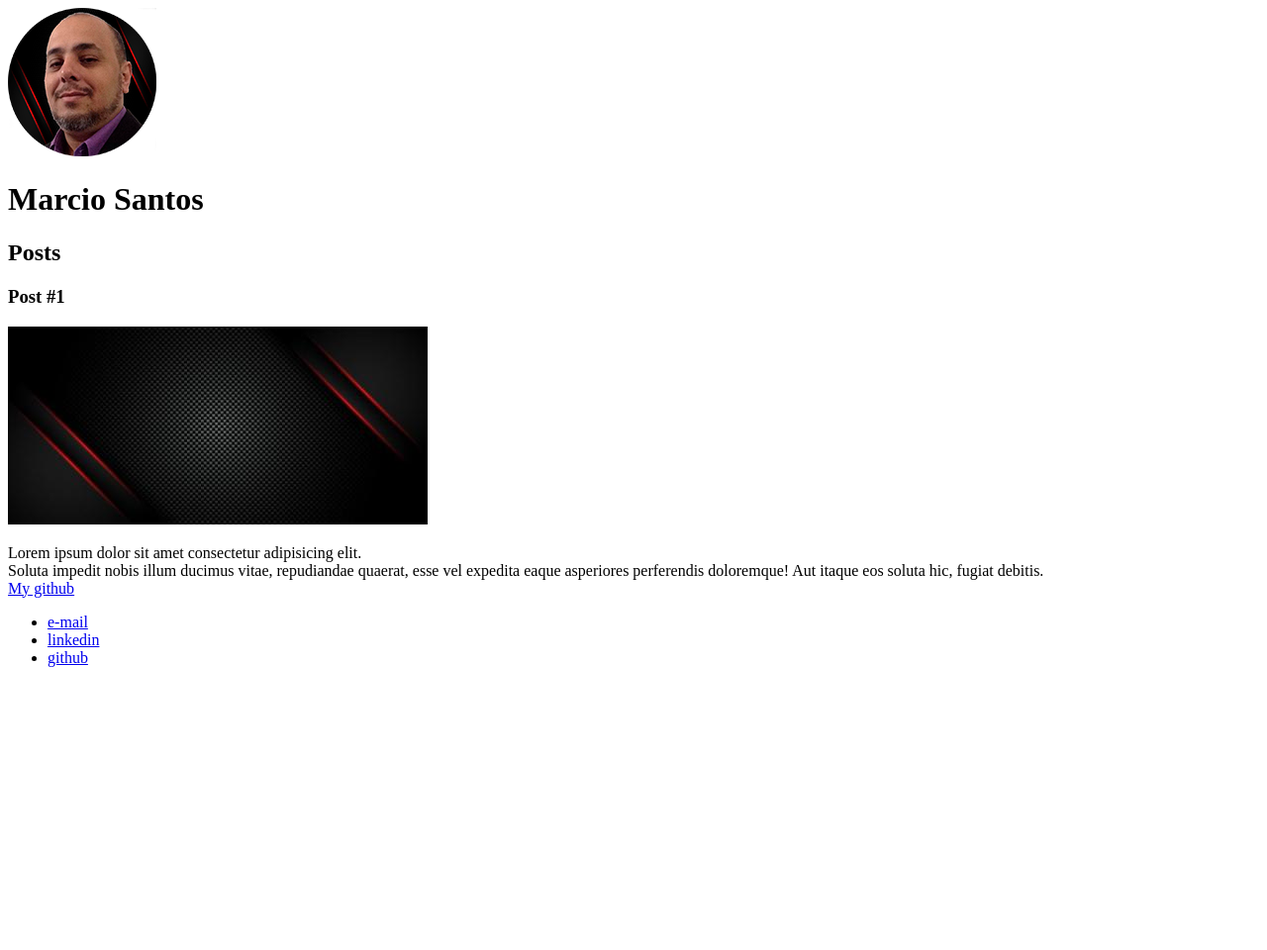
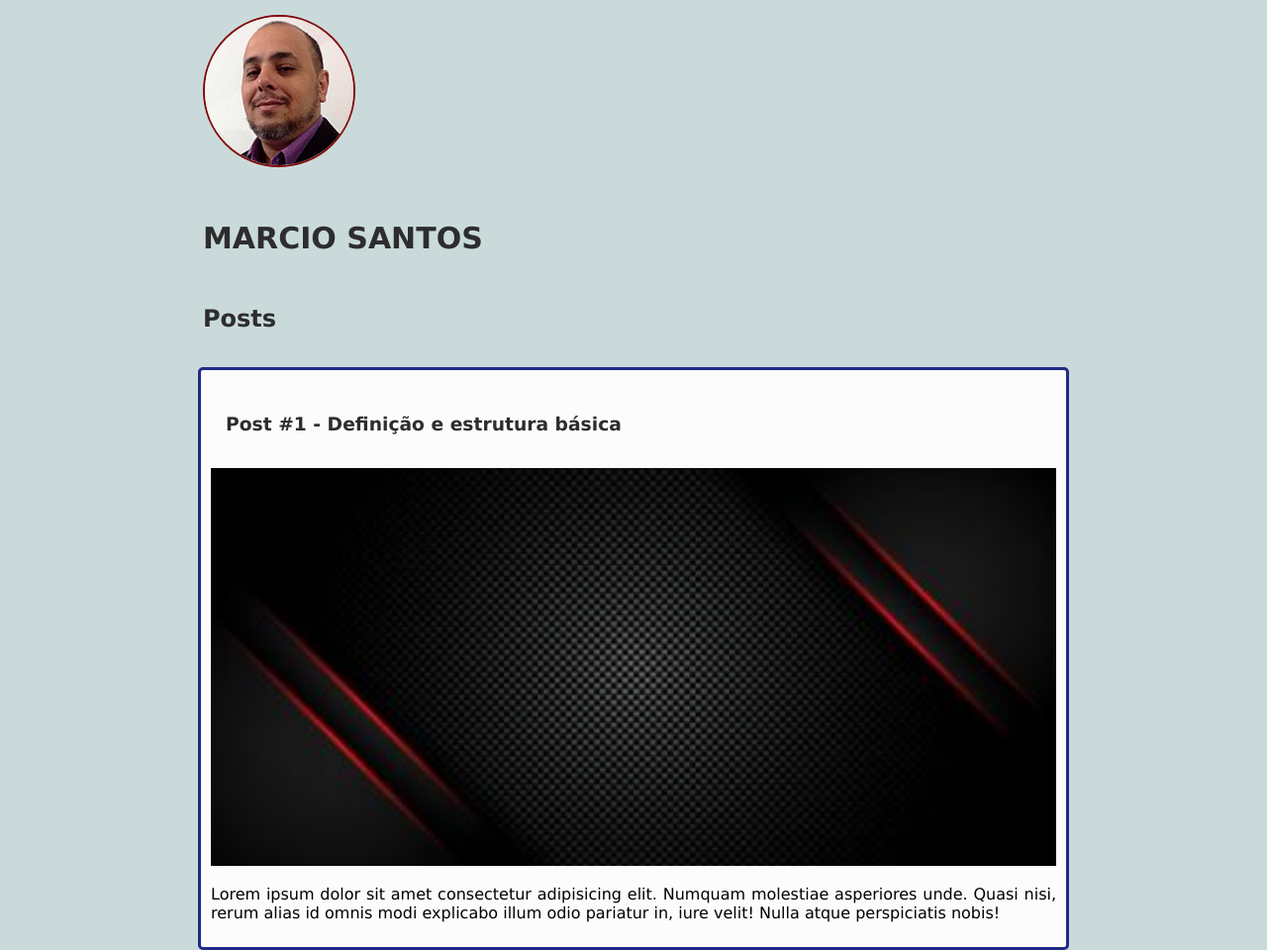
Before and after one commit to Marciobroficial/DIGITAL-INNOVATION-ONE, a plain HTML site: page HTML5 & CSS3/index.html in a window 1280 px wide. Shown: the top 960 px of the page at 99% size. Before the commit the page ends 800 px from the top, so only its background shows below. Drawn offline with Linux system fonts and the light colour scheme.

Commit message:
Dio-css3

```diff
--- a/HTML5 & CSS3/index.html
+++ b/HTML5 & CSS3/index.html
@@ -6,26 +6,29 @@
     <meta name="viewport" content="width=device-width, initial-scale=1.0">
     <link rel="shortcut icon" href="img/_HTML5_.png" type="image/x-icon">
     <title>Meu Perfil</title>
+    <link rel="stylesheet" href="stylle.css">
 </head>
 <body>
     <header>
-        <img src="img/Photo_Perfil_150x150.png" alt="Foto Marcio Santos">
-        <h1>Marcio Santos</h1>
+        <img src="img/Photo_Perfil150x150.png" alt="Foto Marcio Santos" class="photo">
+        <h1 id="title">Marcio Santos</h1>
     </header>
     <section>
         <header>
-            <h2>Posts</h2>
+            <h2 class="subtitle">Posts</h2>
         </header>
-        <article>
+        <article class="post - HTML5">
             <header>
-                <h3>Post #1</h3>
-                <img src="img/fibra-de-carbono_P.jpg" alt="fibra-de-carbono">
-                <p>Lorem ipsum dolor sit amet consectetur adipisicing elit. <br> Soluta impedit nobis illum ducimus vitae, repudiandae quaerat, esse vel expedita eaque asperiores perferendis doloremque! Aut itaque eos soluta hic, fugiat debitis. <br><a href="https://github.com/Marciobroficial"target="_blank">My github</a> </p>
+                <h3 class="post_title">Post #1 - Definição e estrutura básica</h3>
+                <img src="img/fibra-de-carbono_P.jpg" alt="fibra-de-carbono" class="post_image">
+                <p class="post_content">
+                    Lorem ipsum dolor sit amet consectetur adipisicing elit. Numquam molestiae asperiores unde. Quasi nisi, rerum alias id omnis modi explicabo illum odio pariatur in, iure velit! Nulla atque perspiciatis nobis! <br>
+                </p>
             </header>
         </article>
     </section>
     <footer>
-        <ul>
+        <ul class="contacts_list">
             <li>
                 <a href="mailto:marciobroficial@gmail.com">e-mail</a>
 
--- /dev/null
+++ b/HTML5 & CSS3/stylle.css
@@ -0,0 +1,65 @@
+body {
+    background-color: rgb(202, 218, 219);
+    font-family: Verdana, Geneva, Tahoma, sans-serif;
+    max-width: 900px;
+    margin: auto;
+}
+
+.photo {
+    border:  2px solid rgb(133, 5, 5);
+    border-radius: 80px;
+    margin: 15px;
+}
+
+#title, .subtitle, .post_title {
+    color: rgb(45, 45, 45);
+    padding: 15px;
+}
+
+#title {
+    font-size: 30px;
+    text-transform: uppercase;
+}
+
+a {
+    text-decoration: line-through;
+    color: rgb(76, 32, 178);
+
+}
+
+.post_tilte{
+    font-size: 16px;
+    font-style: italic;
+    margin: 0%;
+    margin-bottom: 15px;
+}
+
+.post {
+    background-color: rgb(252, 252, 252);
+    padding: 10px;
+    border: 3px solid rgb(32, 42, 134);
+    margin: 10px;
+    border-radius: 5px;
+}
+
+.post_content {
+    margin: 0;
+    margin-bottom: 15px;
+    border-radius: 10px;
+    text-align: justify;
+
+}
+
+.post_image {
+    margin-bottom: 15px;
+    width: 100%;
+}
+
+.contacts_list {
+    list-style-type: none;
+    padding-left: 15px;
+}
+
+.contacts_list li a {
+    text-decoration: none;
+}
```
Also changed, not shown: HTML5 & CSS3/img/Photo_Perfil.jpg (added), HTML5 & CSS3/img/Photo_Perfil150x150.png (added).
